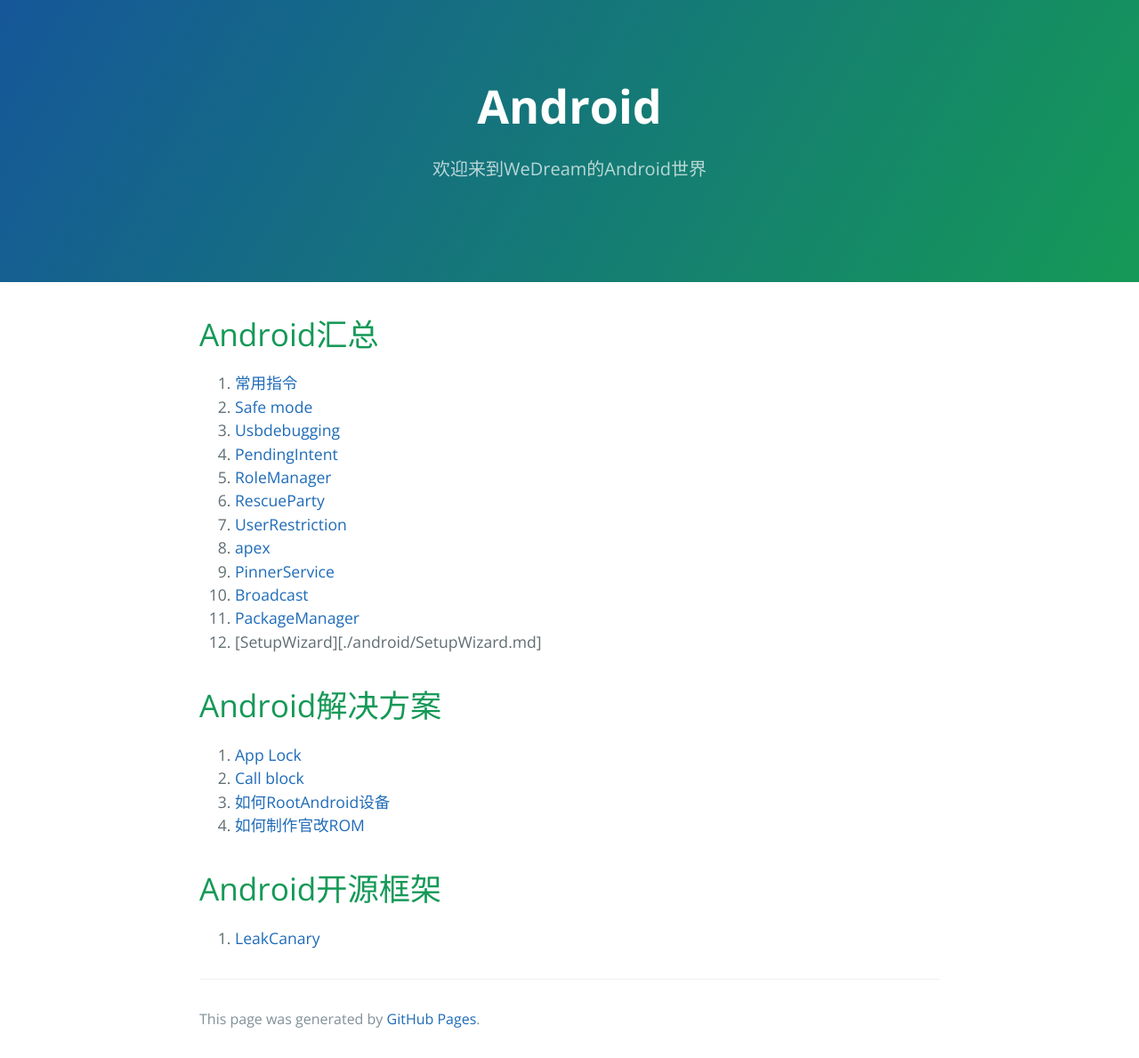
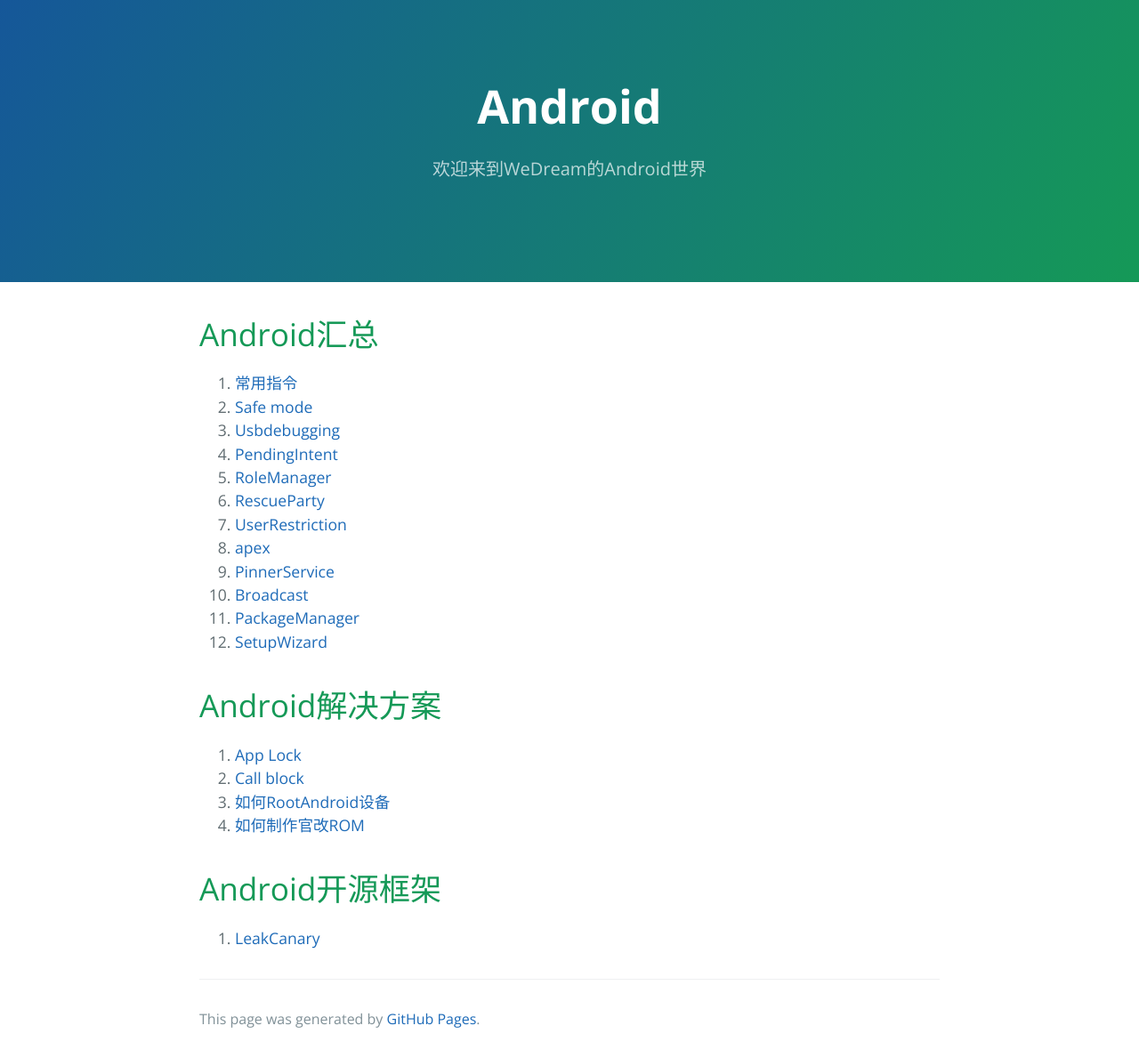
Before and after one commit to EricChenYS/EricChenYS.github.io, a Jekyll site: the page built from docs/Android.md, in a window 1280 px wide. Shown: the whole page at 89% size. Built offline with Jekyll 4.4.1, drawn with Linux system fonts in a browser that asks for light colours.

Commit message:
Update Android.md

```diff
--- a/docs/Android.md
+++ b/docs/Android.md
@@ -16,7 +16,7 @@ description: 欢迎来到WeDream的Android世界
 9. [PinnerService](./android/PinnerService.md)
 10. [Broadcast](./android/Broadcast.md)
 11. [PackageManager](./android/PackageManager.md)
-12. [SetupWizard][./android/SetupWizard.md]
+12. [SetupWizard](./android/SetupWizard.md)
 
 # Android解决方案
 1. [App Lock](./android/solutions/App锁解决方案.md)
```
